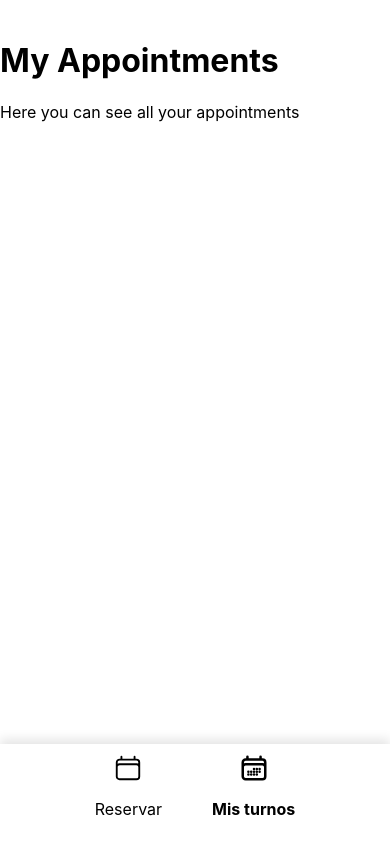
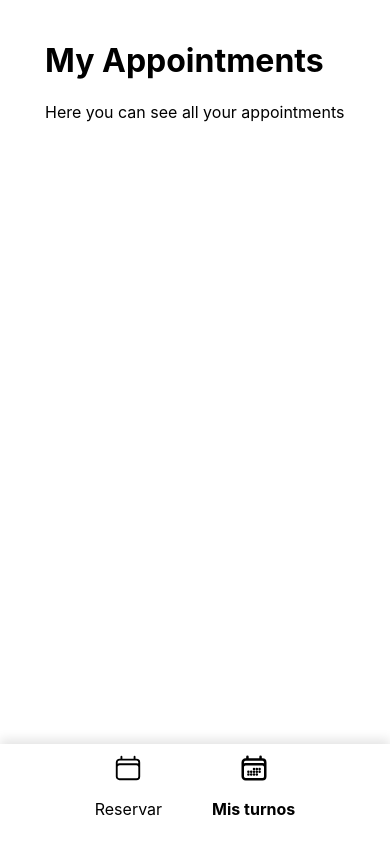
Before and after one commit to florenciasoldavini/Planify, a React (Create React App) app: page /myappointments in a window 390 px wide. Built offline with nearby package versions, Linux system fonts and the light colour scheme.

Commit message:
changes in css styles for responsive adaptation

```diff
--- a/src/App.css
+++ b/src/App.css
@@ -10,7 +10,7 @@
 .app {
   display: flex;
   flex-direction: column;
-  justify-content: flex-start;
+  justify-content: center;
   align-items: center;
   width: 100%;
   height: 100%;
@@ -18,8 +18,25 @@
 
 .main-content {
   width: 100vw;
-  max-width: 804px;
   padding: 20px;
   flex-grow: 1; /* This allows the main content to take up the remaining space */
   overflow-y: auto; /* Enables vertical scrolling */
-}
+ }
+
+ @media (max-width: 600px) {
+  .main-content {
+     max-width: 300px;
+  }
+ }
+
+  @media (min-width: 601px) and (max-width: 1024px) {
+  .main-content {
+     max-width: 400px;
+  }
+ }
+
+ @media (min-width: 1025px) {
+  .main-content {
+     max-width: 600px;
+  }
+ }
```
